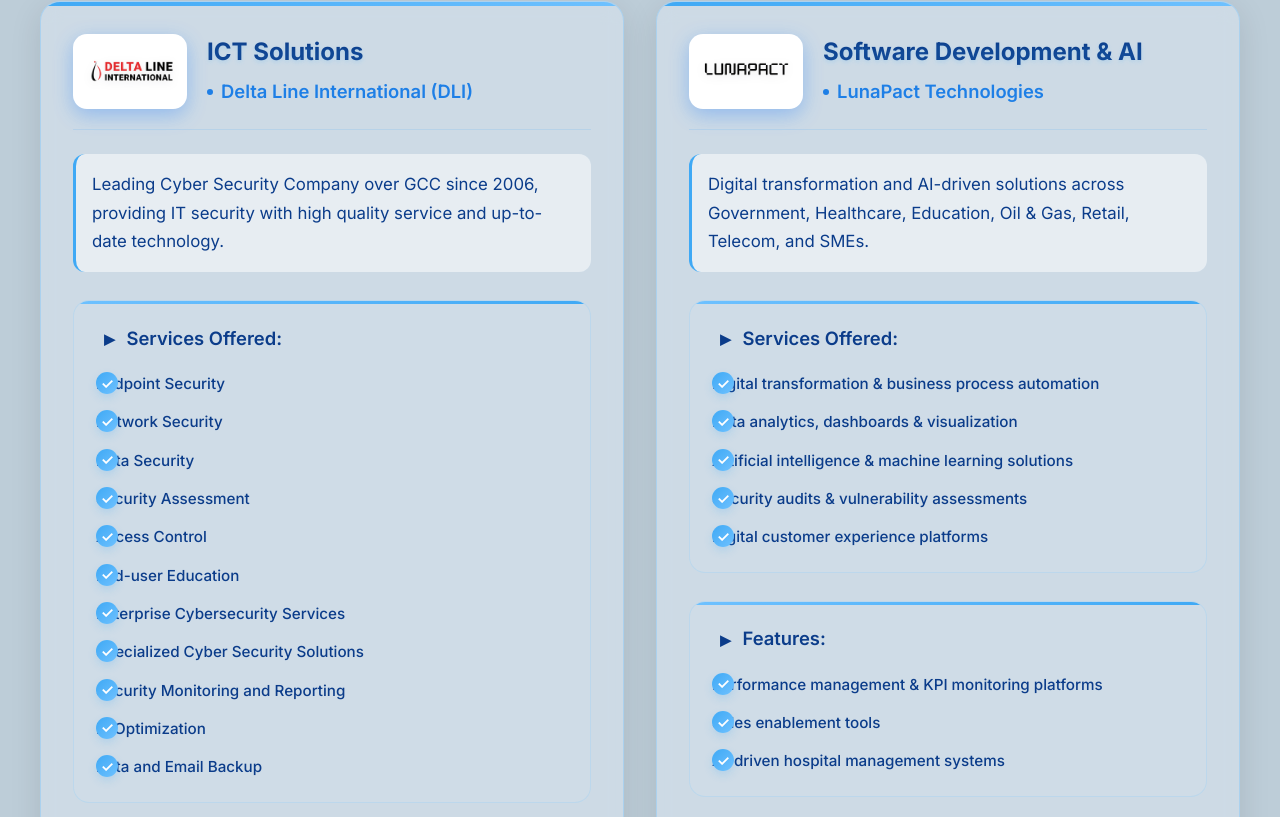
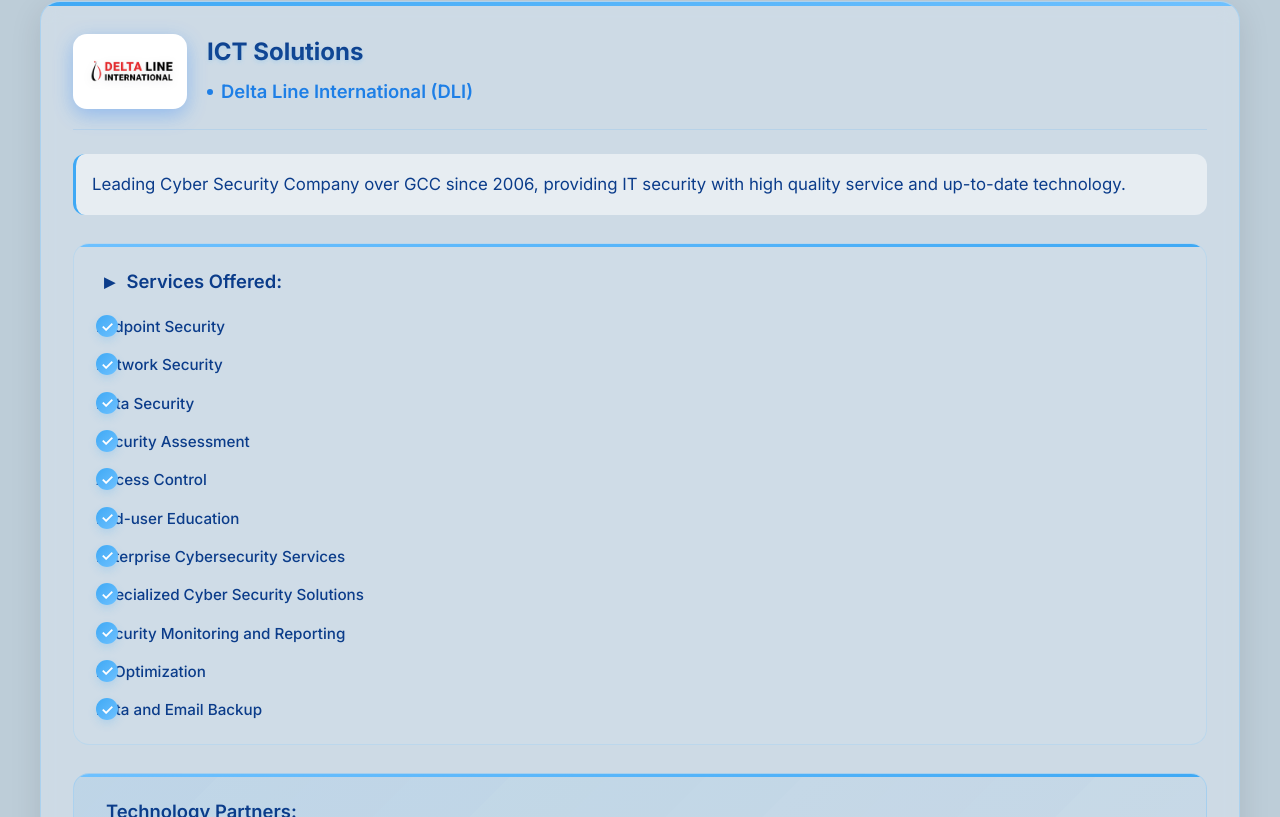
Before and after one commit to taimahamadneh-coretech/new-coretech-website, a React (Create React App) app: page / in a window 1280 px wide. Shown: the part 5163-5980 px from the top of the page. Built offline with nearby package versions, Linux system fonts and the light colour scheme.

Commit message:
Update companyData - services data

```diff
--- a/src/data/companyData.js
+++ b/src/data/companyData.js
@@ -133,31 +133,6 @@ services: [
       { en: "Data and Email Backup", ar: "نسخ احتياطي للبيانات والبريد الإلكتروني" }
     ],
     partners: ["Malwarebytes", "Kaspersky", "SolarWinds", "Palo Alto Networks", "Stratodesk", "Trend Micro"]
-  },
-  {
-    category: {
-      en: "Software Development & AI",
-      ar: "تطوير البرمجيات والذكاء الاصطناعي"
-    },
-    provider: "LunaPact Technologies",
-    website: "https://lunapact.com/",
-    logo: lunapactLogo,
-    description: {
-      en: "Digital transformation and AI-driven solutions across Government, Healthcare, Education, Oil & Gas, Retail, Telecom, and SMEs.",
-      ar: "حلول التحول الرقمي والذكاء الاصطناعي للقطاع الحكومي، والرعاية الصحية، والتعليم، والنفط والغاز، وتجارة التجزئة، والاتصالات، والشركات الصغيرة والمتوسطة."
-    },
-    offerings: [
-      { en: "Digital transformation & business process automation", ar: "التحول الرقمي وأتمتة العمليات" },
-      { en: "Data analytics, dashboards & visualization", ar: "تحليل البيانات ولوحات المعلومات" },
-      { en: "Artificial intelligence & machine learning solutions", ar: "حلول الذكاء الاصطناعي وتعلم الآلة" },
-      { en: "Security audits & vulnerability assessments", ar: "التدقيق الأمني وتقييم الثغرات" },
-      { en: "Digital customer experience platforms", ar: "منصات تجربة العملاء الرقمية" }
-    ],
-    features: [
-      { en: "Performance management & KPI monitoring platforms", ar: "منصات إدارة الأداء ومراقبة المؤشرات" },
-      { en: "Sales enablement tools", ar: "أدوات تمكين المبيعات" },
-      { en: "AI-driven hospital management systems", ar: "أنظمة إدارة المستشفيات المدعومة بالذكاء الاصطناعي" }
-    ]
   }
 ],
 
```
